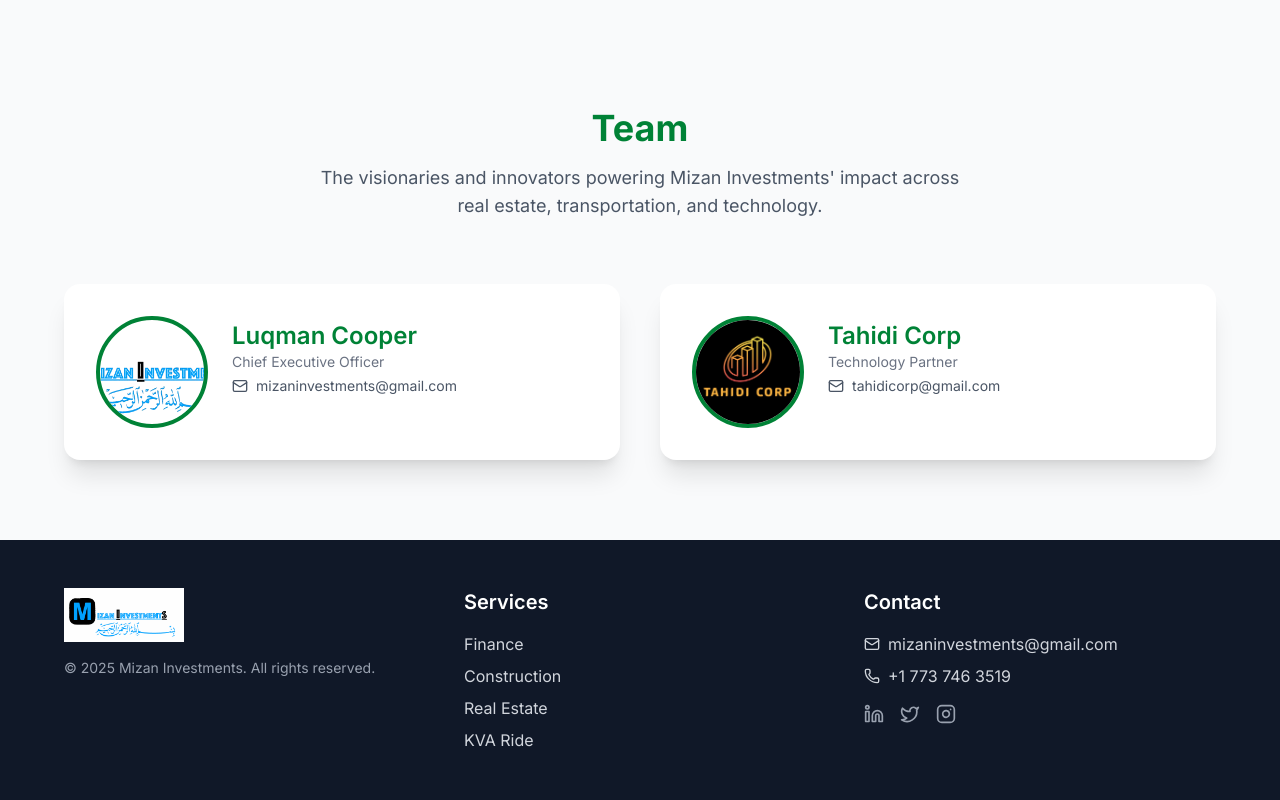
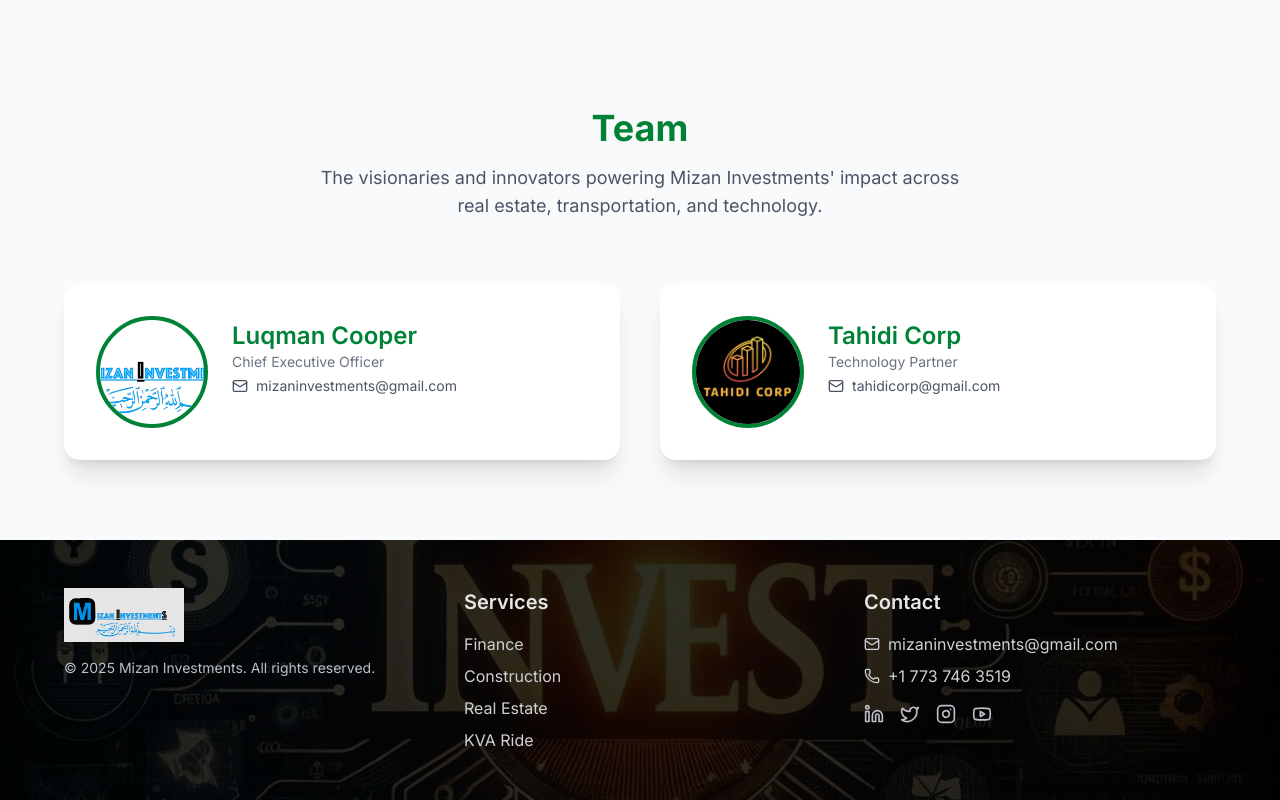
Before and after one commit to tahidicorp/kva_infowebsite, a Next.js app: page / in a window 1280 px wide. Shown: the part 1504-2304 px from the top of the page. Built offline with nearby package versions, Linux system fonts and the light colour scheme.

Commit message:
footerfix

```diff
--- a/src/app/components/Footer.tsx
+++ b/src/app/components/Footer.tsx
@@ -2,12 +2,29 @@
 
 import Image from "next/image";
 import Link from "next/link";
-import { Mail, Phone, Linkedin, Twitter, Instagram } from "lucide-react";
+import {
+  Mail,
+  Phone,
+  Linkedin,
+  Twitter,
+  Instagram,
+  Youtube,
+} from "lucide-react";
 
 export default function Footer() {
   return (
-    <footer id="footer" className="bg-gray-900 text-white py-12 px-6">
-      <div className="max-w-6xl mx-auto grid md:grid-cols-3 gap-12">
+    <footer
+      id="footer"
+      className="relative text-white py-12 px-6 bg-cover bg-center brightness-90"
+      style={{
+        backgroundImage: "url('/invest.jpg')",
+      }}
+    >
+      {/* Dark overlay */}
+      <div className="absolute inset-0 bg-black/80 z-0" />
+
+      {/* Footer Content */}
+      <div className="relative z-10 max-w-6xl mx-auto grid md:grid-cols-3 gap-12">
         {/* Logo Section */}
         <div>
           <Image
@@ -17,24 +34,34 @@
             height={60}
             className="mb-4"
           />
-          <p className="text-sm text-gray-400">&copy; 2025 Mizan Investments. All rights reserved.</p>
+          <p className="text-sm text-gray-300">
+            &copy; 2025 Mizan Investments. All rights reserved.
+          </p>
         </div>
 
         {/* Services Section */}
         <div>
           <h3 className="text-xl font-semibold mb-4">Services</h3>
-          <ul className="space-y-2 text-gray-300">
+          <ul className="space-y-2 text-gray-200">
             <li>
-              <Link href="/financing" className="hover:text-green-500">Finance</Link>
+              <Link href="/financing" className="hover:text-green-500">
+                Finance
+              </Link>
             </li>
             <li>
-              <Link href="/construction" className="hover:text-green-500">Construction</Link>
+              <Link href="/construction" className="hover:text-green-500">
+                Construction
+              </Link>
             </li>
             <li>
-              <Link href="/real-estate" className="hover:text-green-500">Real Estate</Link>
+              <Link href="/real-estate" className="hover:text-green-500">
+                Real Estate
+              </Link>
             </li>
             <li>
-              <Link href="/kva-ride" className="hover:text-green-500">KVA Ride</Link>
+              <Link href="/kva-ride" className="hover:text-green-500">
+                KVA Ride
+              </Link>
             </li>
           </ul>
         </div>
@@ -42,23 +69,26 @@
         {/* Contact Section */}
         <div>
           <h3 className="text-xl font-semibold mb-4">Contact</h3>
-          <div className="text-gray-300 space-y-2">
-            <p className="flex items-center gap-2">
+          <div className="text-gray-200 space-y-2">
+            <p className="flex items-center gap-2 hover:text-green-500 transition">
               <Mail size={16} /> mizaninvestments@gmail.com
             </p>
-            <p className="flex items-center gap-2">
+            <p className="flex items-center gap-2 hover:text-green-500 transition">
               <Phone size={16} /> +1 773 746 3519
             </p>
           </div>
           <div className="mt-4 flex gap-4">
-            <a href="#" className="text-gray-400 hover:text-green-500 transition">
+            <a href="#" className="text-gray-300 hover:text-green-500 transition">
               <Linkedin size={20} />
             </a>
-            <a href="#" className="text-gray-400 hover:text-green-500 transition">
+            <a href="#" className="text-gray-300 hover:text-green-500 transition">
               <Twitter size={20} />
             </a>
-            <a href="#" className="text-gray-400 hover:text-green-500 transition">
+            <a href="#" className="text-gray-300 hover:text-green-500 transition">
               <Instagram size={20} />
+            </a>
+            <a href="#" className="text-gray-300 hover:text-green-500 transition">
+              <Youtube size={20} />
             </a>
           </div>
         </div>
```
